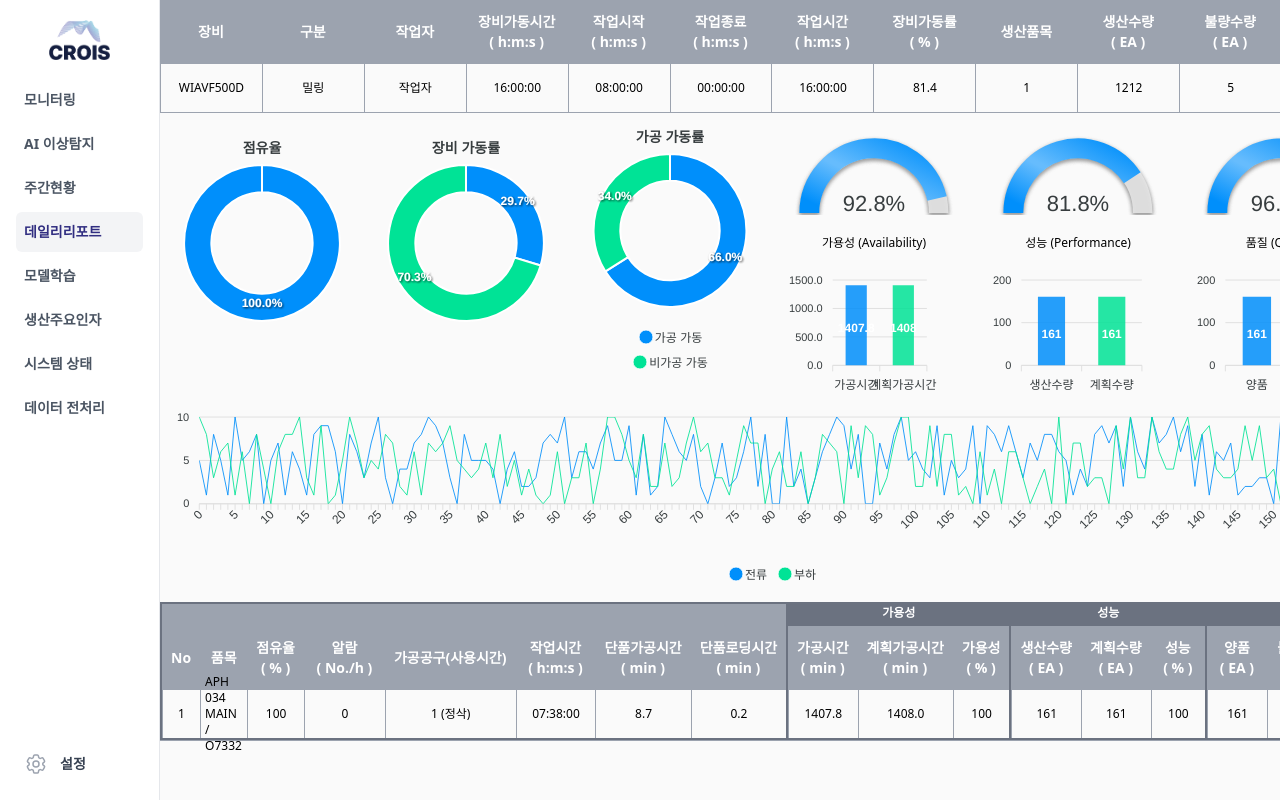
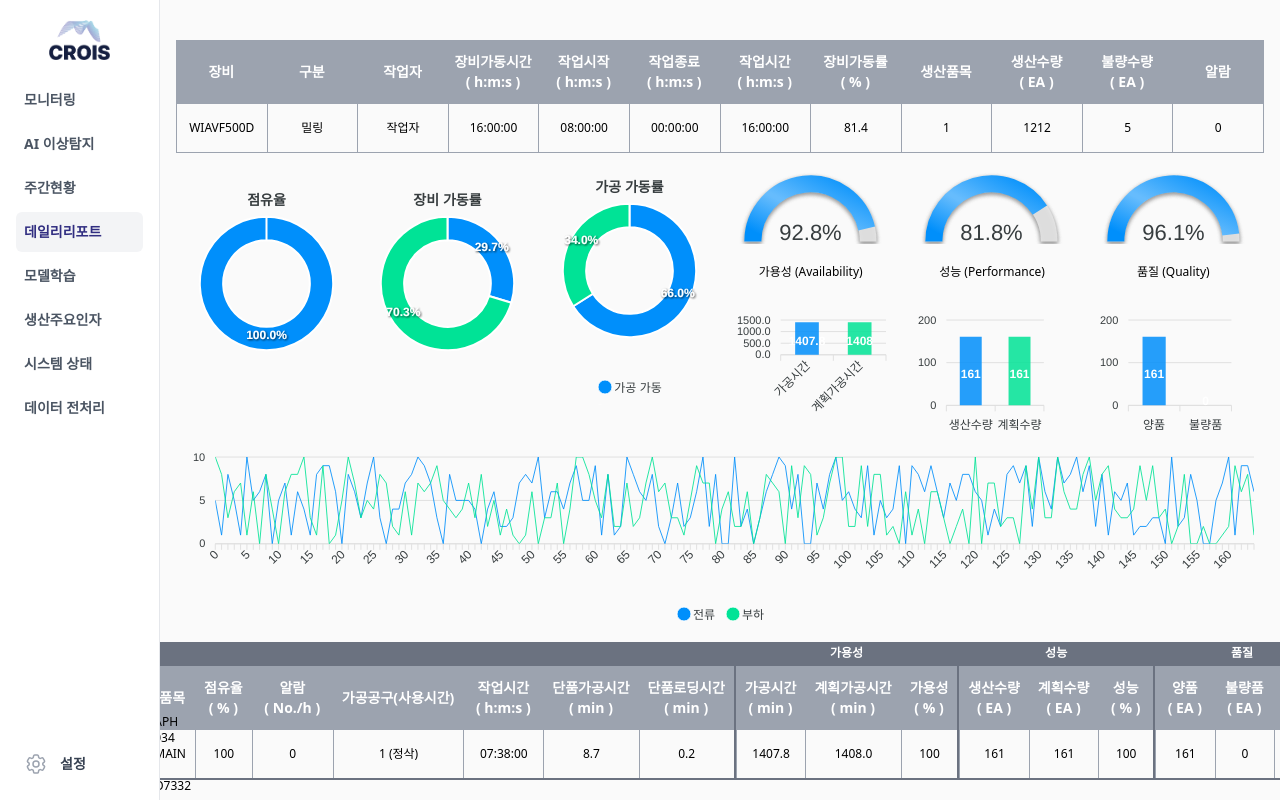
Before and after one commit to jspark2000/cnc-dashboard, a React (Vite) app in the folder apps/frontend/: page /daily-report in a window 1280 px wide. Built offline with nearby package versions, Linux system fonts and the light colour scheme; no server answers.

Commit message:
refactor: daily-report page

```diff
--- a/apps/frontend/src/components/common/charts/GaugeChart.tsx
+++ b/apps/frontend/src/components/common/charts/GaugeChart.tsx
@@ -74,7 +74,7 @@ const GaugeChart = ({
         }}
         series={series}
         type="radialBar"
-        height={350}
+        height={240}
       />
       <div>
         <h1 className="text-center text-xs">{label}</h1>
--- a/apps/frontend/src/pages/daily-report/ItemTable.tsx
+++ b/apps/frontend/src/pages/daily-report/ItemTable.tsx
@@ -46,11 +46,11 @@ const ItemTable = () => {
   ]
 
   return (
-    <div className="flex w-full border-b border-r border-gray-400">
-      <div className="flex w-3/5 border-b-2 border-l-2 border-gray-500">
+    <div className="flex w-full items-center justify-center">
+      <div className="flex border-b-2 border-l-2 border-gray-500">
         {data.map((item, index) => (
-          <div key={index} className="">
-            <div className="z-10 flex h-6 w-full items-start justify-center border-t-2 border-gray-500 bg-gray-400"></div>
+          <div key={index}>
+            <div className="z-10 flex h-6 w-full items-start justify-center border-t-2 border-gray-500 bg-gray-500"></div>
             <TableTitle title={item.title} unit={item.unit} />
             <TableValue value={item.value} />
           </div>
@@ -68,6 +68,7 @@ const ItemTable = () => {
           ))}
         </div>
       </div>
+
       <div className="border-b-2 border-r-2 border-gray-500">
         <SectionTitle title="성능" />
         <div className="flex">
--- a/apps/frontend/src/pages/daily-report/index.tsx
+++ b/apps/frontend/src/pages/daily-report/index.tsx
@@ -4,10 +4,16 @@ import MachineTable from './MachineTable'
 
 const DailyReportPage: React.FC = () => {
   return (
-    <div className="flex flex-col">
-      <MachineTable />
-      <Charts />
-      <ItemTable />
+    <div className="grid grid-cols-1 px-4 py-10">
+      <div>
+        <MachineTable />
+      </div>
+      <div>
+        <Charts />
+      </div>
+      <div>
+        <ItemTable />
+      </div>
     </div>
   )
 }
```
